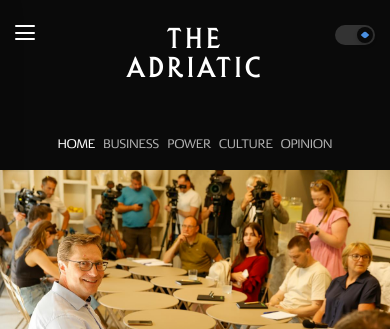
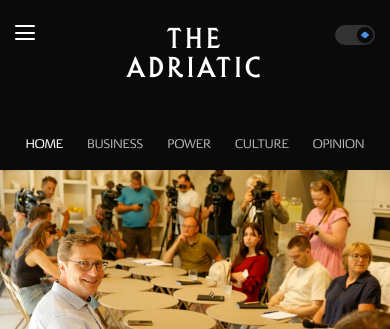
Before and after one commit to tfhoerest/azt, a Jekyll site: the page built from index.html, in a window 390 px wide. Shown: the top 329 px of the page. Built offline with Jekyll 4.4.1, drawn with Linux system fonts in a browser that asks for light colours; some web fonts are replaced; the list of posts is cut into pages by our own code.

Commit message:
Update default.html

```diff
--- a/_layouts/default.html
+++ b/_layouts/default.html
@@ -695,17 +695,17 @@
         }
 
         /* EXTRA SMALL MOBILE OPTIMIZATION */
-        @media (max-width: 25em) {  /* Changed from 24em to 25em (400px) */
+        @media (max-width: 25em) {
             .main-nav {
                 gap: 0.5rem;
-                width: fit-content; /* This will shrink it to content width */
-                margin: 0 auto; /* This will center the now-compact nav */
+                width: fit-content;
+                margin: 0 auto;
             }
 
             .main-nav a {
                 font-size: 0.85rem;
                 letter-spacing: 0;
-                padding: 0; /* No individual padding */
+                padding: 0 var(--z-ds-space-xxs);
             }
         }
     </style>
```
